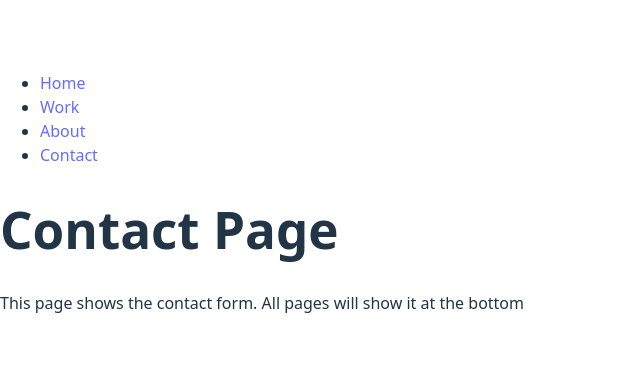
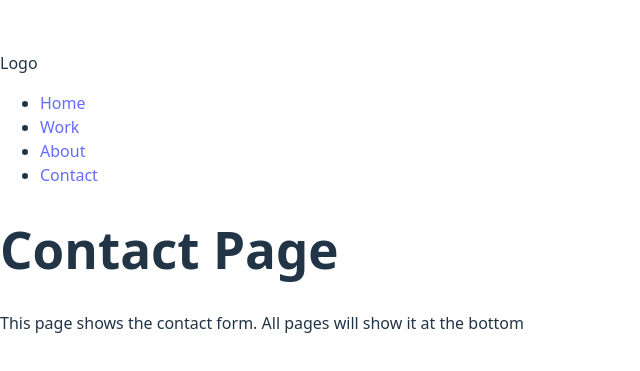
Before and after one commit to wastedsundays/portfolio2025, a React (Vite) app: page /contact in a window 1280 px wide. Shown: the part 207-578 px from the top of the page, without its empty margins (0-640 px from the left). Built offline with nearby package versions, Linux system fonts and the light colour scheme.

Commit message:
add Logo component and update README with tech stack details

```diff
--- a/src/App.jsx
+++ b/src/App.jsx
@@ -8,11 +8,13 @@ import SinglePage from './pages/SinglePage';
 import ContactPage from './pages/ContactPage';
 import ErrorPage from './pages/ErrorPage';
 import Navigation from './components/Navigation';
+import Logo from './components/Logo';
 
 function App() {
 
   return (
     <Router>
+      <Logo />
       <Navigation />
       <AnimatePresence>
         <Routes>
--- /dev/null
+++ b/src/components/Logo.jsx
@@ -0,0 +1,11 @@
+import React from 'react';
+
+const Logo = () => {
+    return (
+        <div>
+            <p>Logo</p>
+        </div>
+    );
+}
+
+export default Logo;
--- a/src/pages/HomePage.jsx
+++ b/src/pages/HomePage.jsx
@@ -4,7 +4,7 @@ import { motion } from 'framer-motion';
 
 const HomePage = () => {
     return (
-        <motion.div
+        <motion.div className='home-page'
             initial={{ opacity: 0 }}
             animate={{ opacity: 1 }}
             exit={{ opacity: 0 }}
```
Also changed, not shown: 1 other file (tests, documents, lock files or other folders).
